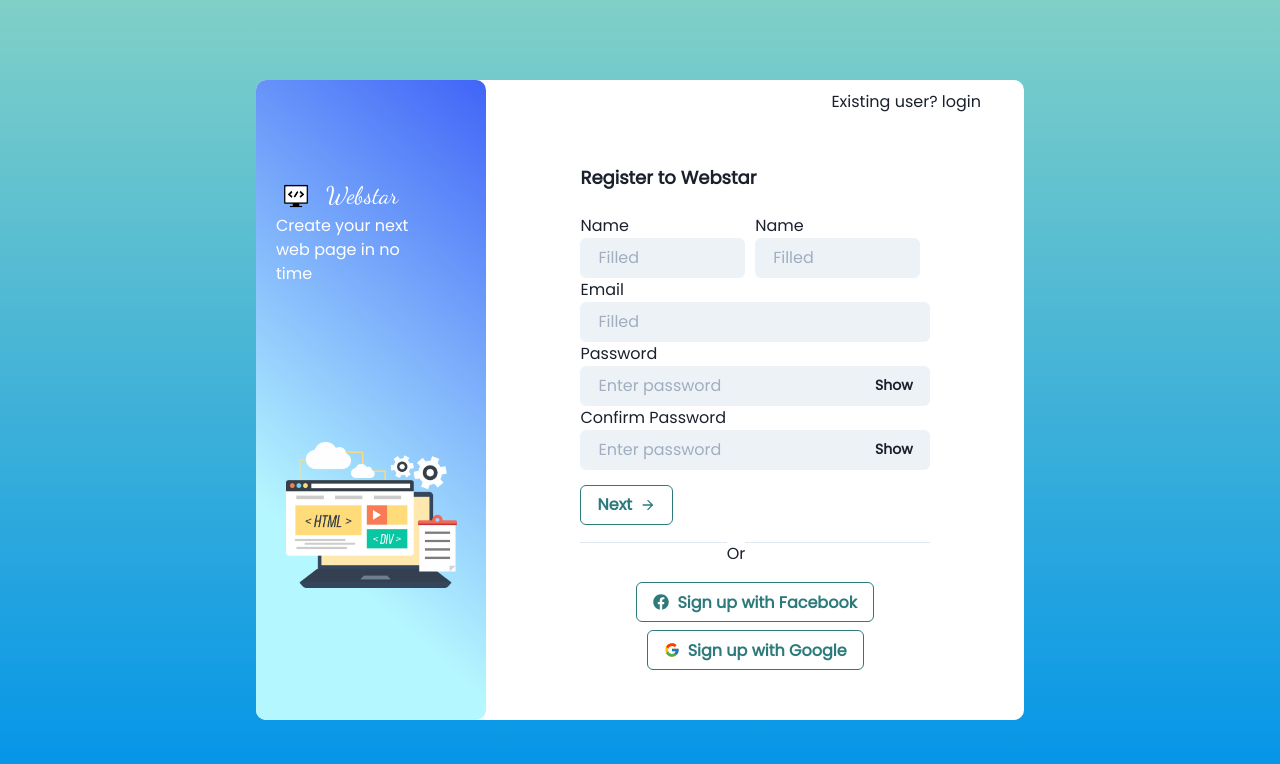
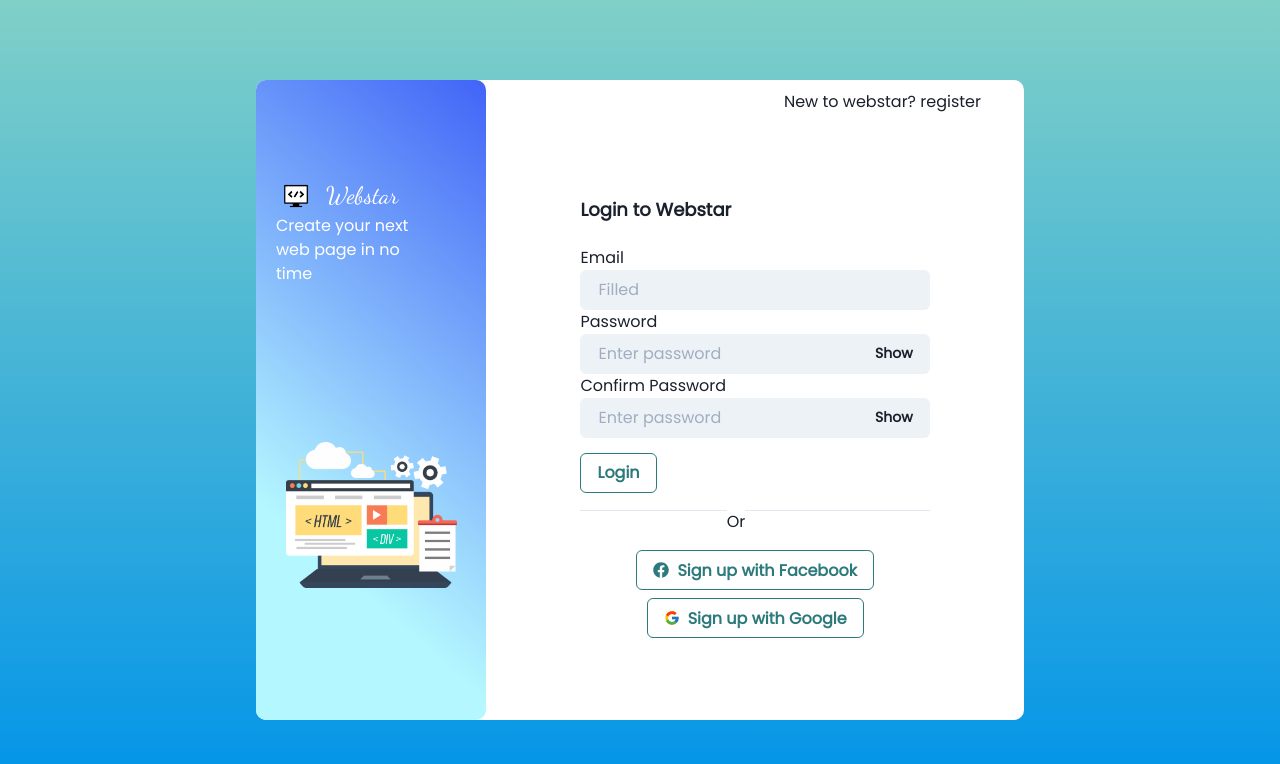
Before and after one commit to Alroyfernz/Intern-SignUpForm, a React (Create React App) app in the folder client/: page /login in a window 1280 px wide. Shown: the top 764 px of the page. Built offline with nearby package versions, Linux system fonts and the light colour scheme.

Commit message:
done with the login page

```diff
--- a/client/src/App.js
+++ b/client/src/App.js
@@ -1,9 +1,11 @@
 import "./App.css";
+import Login from "./Componenets/Login";
 import Main from "./Componenets/Main";
 function App() {
   return (
     <div className="App">
-      <Main />
+      {/* <Main /> */}
+      <Login />
     </div>
   );
 }
--- /dev/null
+++ b/client/src/Componenets/Login.js
@@ -0,0 +1,142 @@
+import { Button, Input, InputGroup, InputRightElement } from "@chakra-ui/react";
+import React, { useState } from "react";
+import { FaFacebook } from "react-icons/fa";
+import { FcGoogle } from "react-icons/fc";
+import "./Main.css";
+const Login = () => {
+  const [show, setShow] = React.useState(false);
+  const handleClick = () => setShow(!show);
+  const [data, setData] = useState({
+    email: "",
+    password: "",
+  });
+  const [cpassword, setCpassword] = useState("");
+  return (
+    <div className="Main">
+      <div className="left">
+        <div className="left_wrapper">
+          <div className="left_top">
+            <div className="title">
+              <img src="/Icon.png" alt="" width="40px" height="40px" />
+              <h1>Webstar</h1>
+            </div>
+            <div className="text">
+              <h2>Create your next web page in no time</h2>
+            </div>
+          </div>
+
+          <div className="photo">
+            <img
+              src="/Main.png"
+              className="Main_img"
+              alt=""
+              width="200"
+              height="200"
+            />
+          </div>
+        </div>
+      </div>
+      <div className="right">
+        <div className="title_right">
+          <div className="existing">
+            New to webstar?<a href="/"> register</a>
+          </div>
+        </div>
+        <div className="right_wrapper">
+          <div className="right_container">
+            <div className="heading">
+              <h1>Login to Webstar</h1>
+            </div>
+            <div className="content">
+              <div className="cred">
+                <div className="email">
+                  <span>Email</span>
+                  <Input
+                    variant="filled"
+                    placeholder="Filled"
+                    onChange={(e) => {
+                      data.email = e.target.value;
+                      setData(data);
+                    }}
+                  />
+                </div>
+                <div className="email">
+                  <span>Password</span>
+                  <InputGroup size="md">
+                    <Input
+                      pr="4.5rem"
+                      variant="filled"
+                      type={show ? "text" : "password"}
+                      placeholder="Enter password"
+                      onChange={(e) => {
+                        data.password = e.target.value;
+                        setData(data);
+                      }}
+                    />
+                    <InputRightElement width="4.5rem">
+                      <Button h="1.75rem" size="sm" onClick={handleClick}>
+                        {show ? "Hide" : "Show"}
+                      </Button>
+                    </InputRightElement>
+                  </InputGroup>
+                </div>
+                <div className="email">
+                  <span>Confirm Password</span>
+                  <InputGroup size="md">
+                    <Input
+                      pr="4.5rem"
+                      variant="filled"
+                      type={show ? "text" : "password"}
+                      placeholder="Enter password"
+                      onChange={(e) => {
+                        setCpassword(e.target.value);
+                      }}
+                    />
+                    <InputRightElement width="4.5rem">
+                      <Button h="1.75rem" size="sm" onClick={handleClick}>
+                        {show ? "Hide" : "Show"}
+                      </Button>
+                    </InputRightElement>
+                  </InputGroup>
+                </div>
+              </div>
+            </div>
+            <div className="button">
+              <Button
+                colorScheme="teal"
+                variant="outline"
+                className="submit_btn"
+              >
+                Login
+              </Button>
+            </div>
+            <div className="seperation">
+              <hr className="line" />
+              <span className="text-seperate">Or</span>
+            </div>
+            <div className="socials">
+              <Button
+                className="submit_btn"
+                leftIcon={<FaFacebook />}
+                colorScheme="teal"
+                variant="outline"
+              >
+                Sign up with Facebook
+              </Button>
+              <Button
+                className="google"
+                leftIcon={<FcGoogle />}
+                colorScheme="teal"
+                variant="outline"
+              >
+                Sign up with Google
+              </Button>
+            </div>
+          </div>
+        </div>
+      </div>
+    </div>
+  );
+};
+
+export default Login;
```
Also changed, not shown: client/src/Componenets/login.css (added).
